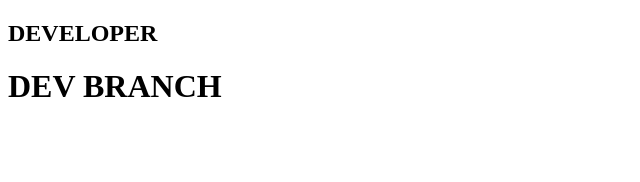
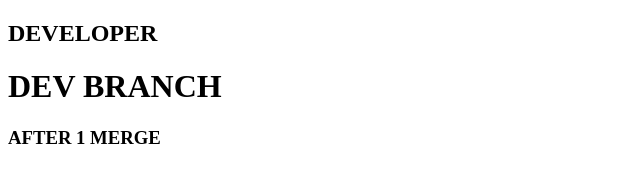
Before and after one commit to Harsh-purbey/git-coder_dost, a plain HTML site: page index.html in a window 1280 px wide. Shown: the whole page, without its empty margins (0-640 px from the left). Drawn offline with Linux system fonts and the light colour scheme.

Commit message:
second commit dev

```diff
--- a/index.html
+++ b/index.html
@@ -8,5 +8,6 @@
   <body>
     <h2>DEVELOPER</h2>
     <h1>DEV BRANCH</h1>
+    <h3>AFTER 1 MERGE</h3>
   </body>
 </html>
```
